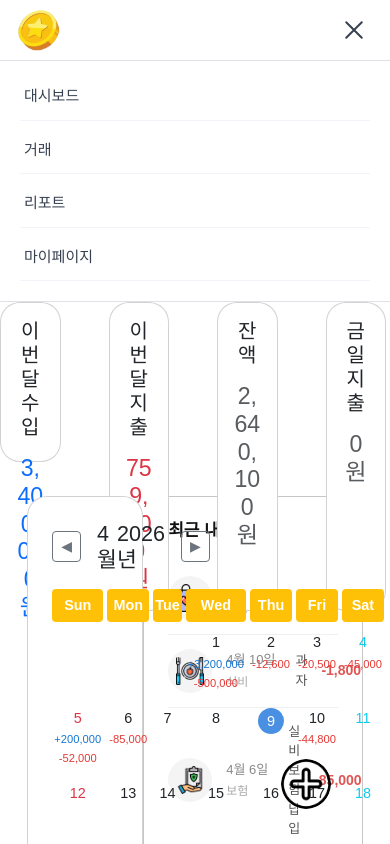
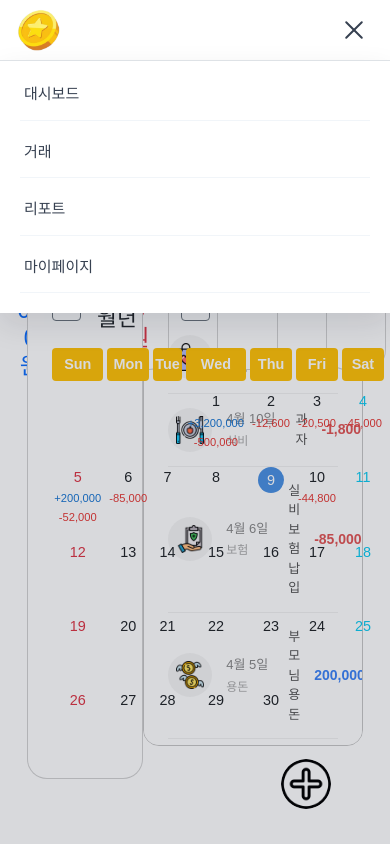
Before and after one commit to kb-skeleton-team2/wallet-guardian, a Vue app: page / in a window 390 px wide. Both pictures are taken after a click on the button "메뉴 열기". Shown: the top 844 px of the page. Built offline with nearby package versions, Linux system fonts and the light colour scheme; data requests are answered from the project's data file.

Commit message:
feat: 헤더 햄버거 버튼 오버레이 방식으로 개선

```diff
--- a/src/components/common/Header.vue
+++ b/src/components/common/Header.vue
@@ -40,7 +40,7 @@
         class="menu-toggle"
         :class="{ open: menuOpen }"
         @click="toggleMenu"
-        aria-label="메뉴 열기"
+        :aria-label="menuOpen ? '메뉴 닫기' : '메뉴 열기'"
         :aria-expanded="menuOpen"
       >
         <span></span>
@@ -49,11 +49,22 @@
       </button>
     </div>
 
-    <!-- 모바일 메뉴 -->
+    <!-- 모바일 메뉴 오버레이 -->
     <transition name="mobile-menu">
-      <div v-if="menuOpen" class="mobile-menu border-top">
+      <div v-if="menuOpen" class="mobile-menu-layer">
+        <button
+          type="button"
+          class="mobile-menu-backdrop"
+          aria-label="메뉴 닫기"
+          @click="closeMenu"
+        ></button>
+
+        <div class="mobile-menu border-top">
           <nav class="mobile-nav">
-          <RouterLink to="/dashboard" class="mobile-nav-link" @click="closeMenu"
+            <RouterLink
+              to="/dashboard"
+              class="mobile-nav-link"
+              @click="closeMenu"
               >대시보드</RouterLink
             >
             <RouterLink
@@ -73,12 +84,13 @@
             >
           </nav>
         </div>
+      </div>
     </transition>
   </header>
 </template>
 
 <script setup>
-import { ref, onMounted, onBeforeUnmount } from 'vue';
+import { ref, onMounted, onBeforeUnmount, watch } from 'vue';
 import { RouterLink } from 'vue-router';
 
 const username = ref('');
@@ -98,8 +110,21 @@ const handleResize = () => {
   }
 };
 
+const handleKeydown = (event) => {
+  if (event.key === 'Escape') {
+    closeMenu();
+  }
+};
+
+watch(menuOpen, (isOpen) => {
+  if (window.innerWidth < 768) {
+    document.body.style.overflow = isOpen ? 'hidden' : '';
+  }
+});
+
 onMounted(async () => {
   window.addEventListener('resize', handleResize);
+  window.addEventListener('keydown', handleKeydown);
 
   try {
     const res = await fetch('http://localhost:3000/users/1');
@@ -112,6 +137,8 @@ onMounted(async () => {
 
 onBeforeUnmount(() => {
   window.removeEventListener('resize', handleResize);
+  window.removeEventListener('keydown', handleKeydown);
+  document.body.style.overflow = '';
 });
 </script>
 
@@ -183,6 +210,7 @@ nav .nav-link.router-link-active,
   border: none;
   background: transparent;
   position: relative;
+  z-index: 120;
 }
 
 .menu-toggle span {
@@ -221,10 +249,19 @@ nav .nav-link.router-link-active,
   transform: rotate(-45deg);
 }
 
+.mobile-menu-layer {
+  display: none;
+}
+
+.mobile-menu-backdrop {
+  display: none;
+}
+
 .mobile-menu {
   display: none;
   background: #fff;
-  padding: 12px 20px 20px;
+  padding: 8px 20px 20px;
+  box-shadow: 0 12px 28px rgba(15, 23, 42, 0.1);
 }
 
 .mobile-nav {
@@ -237,37 +274,22 @@ nav .nav-link.router-link-active,
   color: #374151;
   text-decoration: none;
   font-size: 15px;
-  padding: 12px 4px;
+  padding: 14px 4px;
   border-bottom: 1px solid #f1f5f9;
   transition: color 0.2s ease;
 }
 
-.mobile-profile {
-  padding-top: 14px;
-}
-
-.mobile-profile-link {
-  display: inline-flex;
-  align-items: center;
-  gap: 10px;
-  text-decoration: none;
-}
-
-.mobile-profile-image {
-  width: 42px;
-  height: 42px;
-  object-fit: contain;
-}
-
 .mobile-menu-enter-active,
 .mobile-menu-leave-active {
-  transition: all 0.2s ease;
+  transition:
+    opacity 0.2s ease,
+    transform 0.2s ease;
 }
 
 .mobile-menu-enter-from,
 .mobile-menu-leave-to {
   opacity: 0;
-  transform: translateY(-6px);
+  transform: translateY(-8px);
 }
 
 @media (max-width: 767.98px) {
@@ -285,8 +307,28 @@ nav .nav-link.router-link-active,
     display: block;
   }
 
+  .mobile-menu-layer {
+    display: block;
+  }
+
+  .mobile-menu-backdrop {
+    display: block;
+    position: fixed;
+    inset: 60px 0 0 0;
+    width: 100%;
+    border: none;
+    background: rgba(15, 23, 42, 0.16);
+    padding: 0;
+    z-index: 105;
+  }
+
   .mobile-menu {
     display: block;
+    position: absolute;
+    top: 100%;
+    left: 0;
+    width: 100%;
+    z-index: 110;
   }
 }
 </style>
```
Lines whose indentation alone changed are shown as unchanged.
